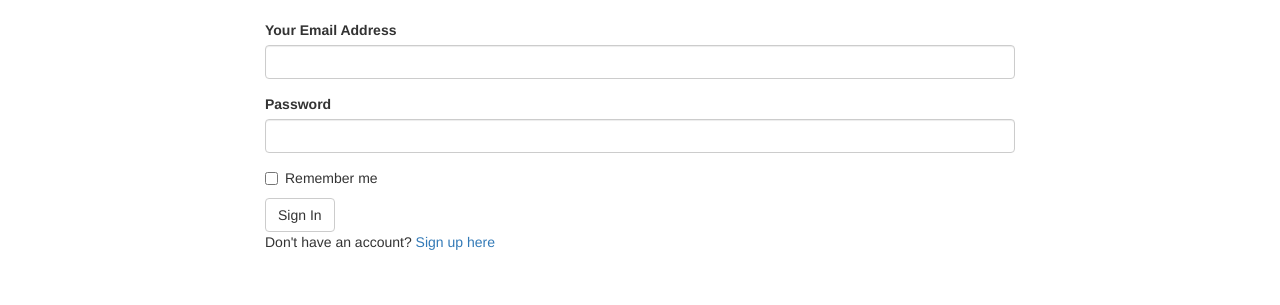
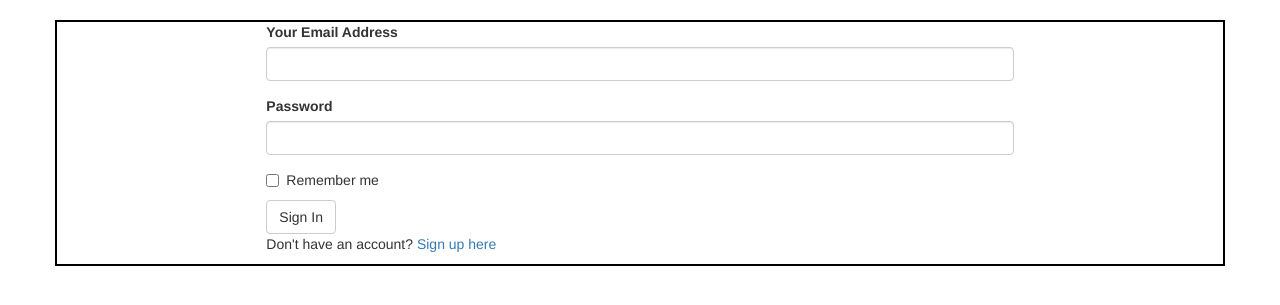
Before and after one commit to RobbinGIT/TheBlog, a Flask app: page /authenticate/login in a window 1280 px wide. Shown: the part 63-368 px from the top of the page. Run offline with Flask 2, Linux system fonts and the light colour scheme; some libraries are stand-ins or nearby versions.

Commit message:
add border to the login form

```diff
--- a/app/templates/auth/login.html
+++ b/app/templates/auth/login.html
@@ -2,7 +2,7 @@
 {% import 'bootstrap/wtf.html' as wtf%}
 
 {% block content %}
-<div class="container">
+<div class="container" style="border: 2px solid black;">
     <div class="row">
         <div class="col-md-2"> </div>
         <div class="col-md-8">
```
